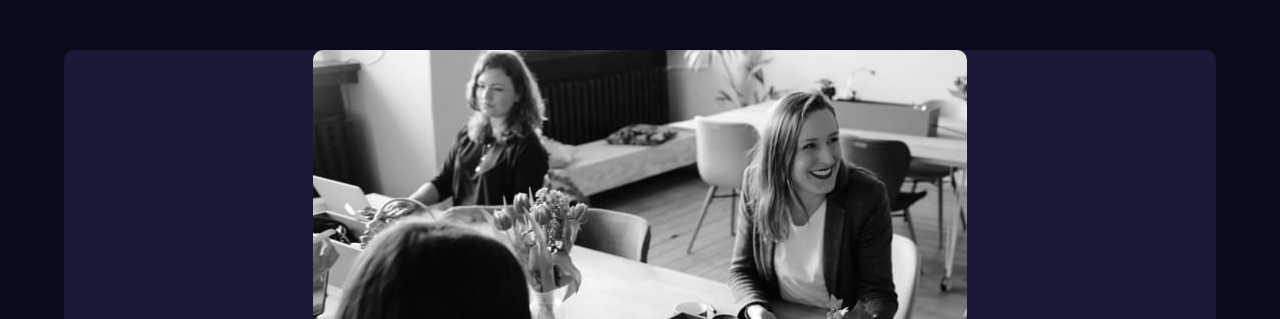
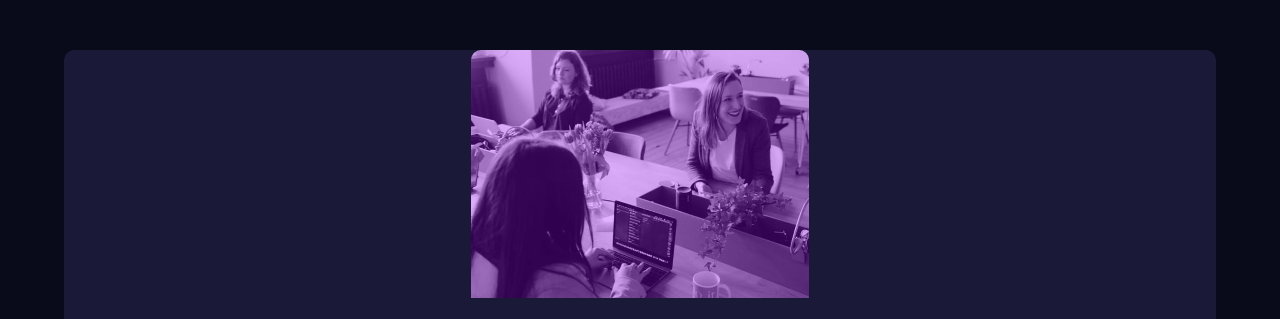
Before and after one commit to AllanPessin/preview-card, a plain HTML site: page index.html in a window 1280 px wide. Shown: the part 206-525 px from the top of the page. Drawn offline with Linux system fonts and the light colour scheme.

Commit message:
add overlay on image

```diff
--- a/index.html
+++ b/index.html
@@ -32,7 +32,7 @@
   <main>
     <div class="container">
       <div class="img">
-        <img src="./images/image-header-mobile.jpg" alt="">
+        <div class="overlay"></div>
       </div>
       <div class="article">
         <h1>Get <b>insights</b> that help your business grow.</h1>
--- a/styles/style.css
+++ b/styles/style.css
@@ -35,8 +35,18 @@ body {
   border-radius: 10px;
 }
 
-img {
-  max-width: 100%;
+.img {
+  border-radius: 10px 10px 0 0;
+  background-color: rgba(157, 0, 255, 10%);
+  background: url('../images/image-header-mobile.jpg') no-repeat;
+  background-position: center;
+  background-size: cover;
+}
+
+.overlay {
+  width: 337.5px;
+  height: 247.7px;
+  background-color: rgba(157, 0, 255, 30%);
   border-radius: 10px 10px 0 0;
 }
 
@@ -48,7 +58,6 @@ img {
   margin: 1.5rem 0 0 0;
 
   height: 208px;
-  /* font-size: 15px; */
 }
 
 b {
@@ -70,7 +79,6 @@ b {
   flex-direction: column;
   justify-content: space-between;
   margin: 30px 0;
-  /* border: 1px solid red; */
   height: 100%;
 }
 
```
